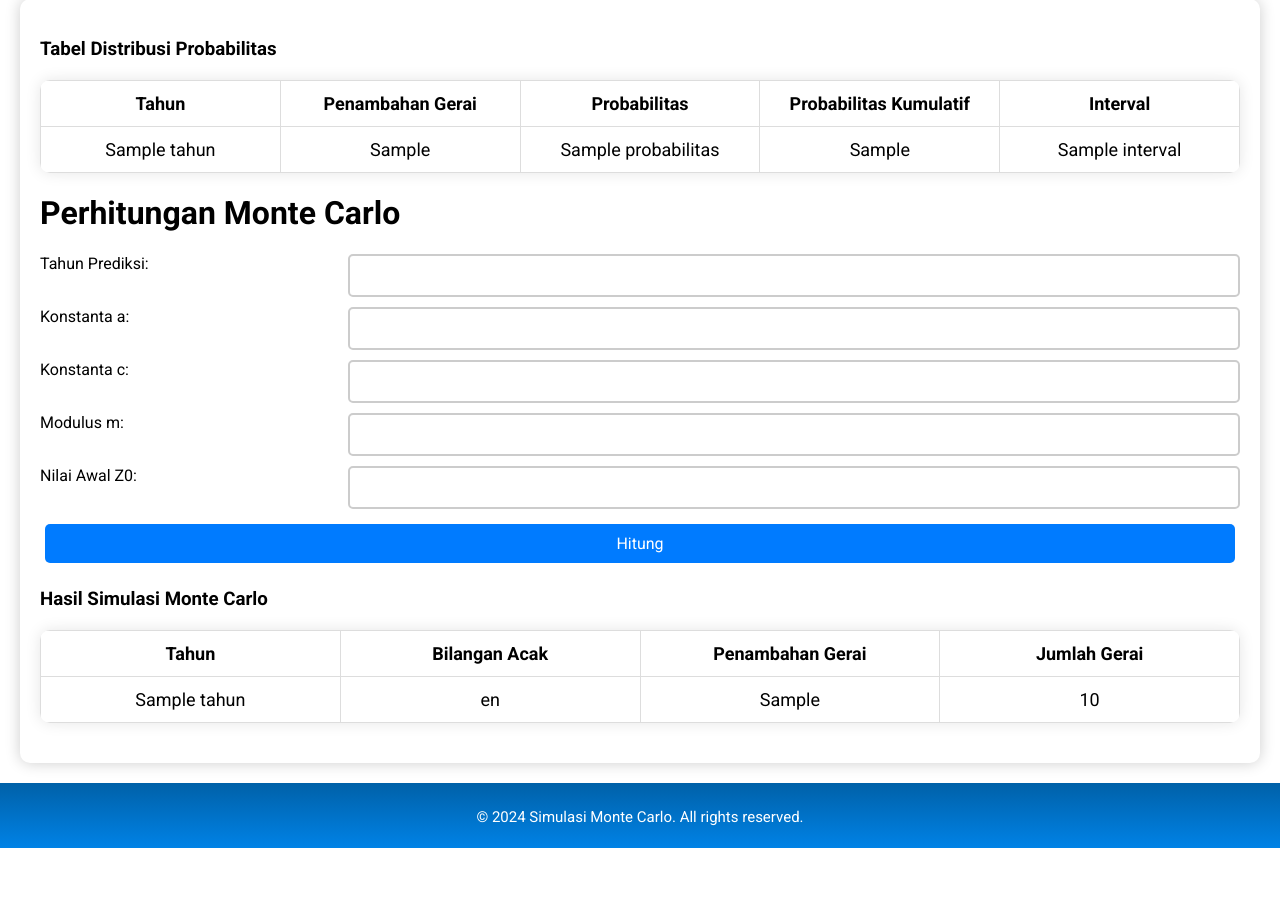
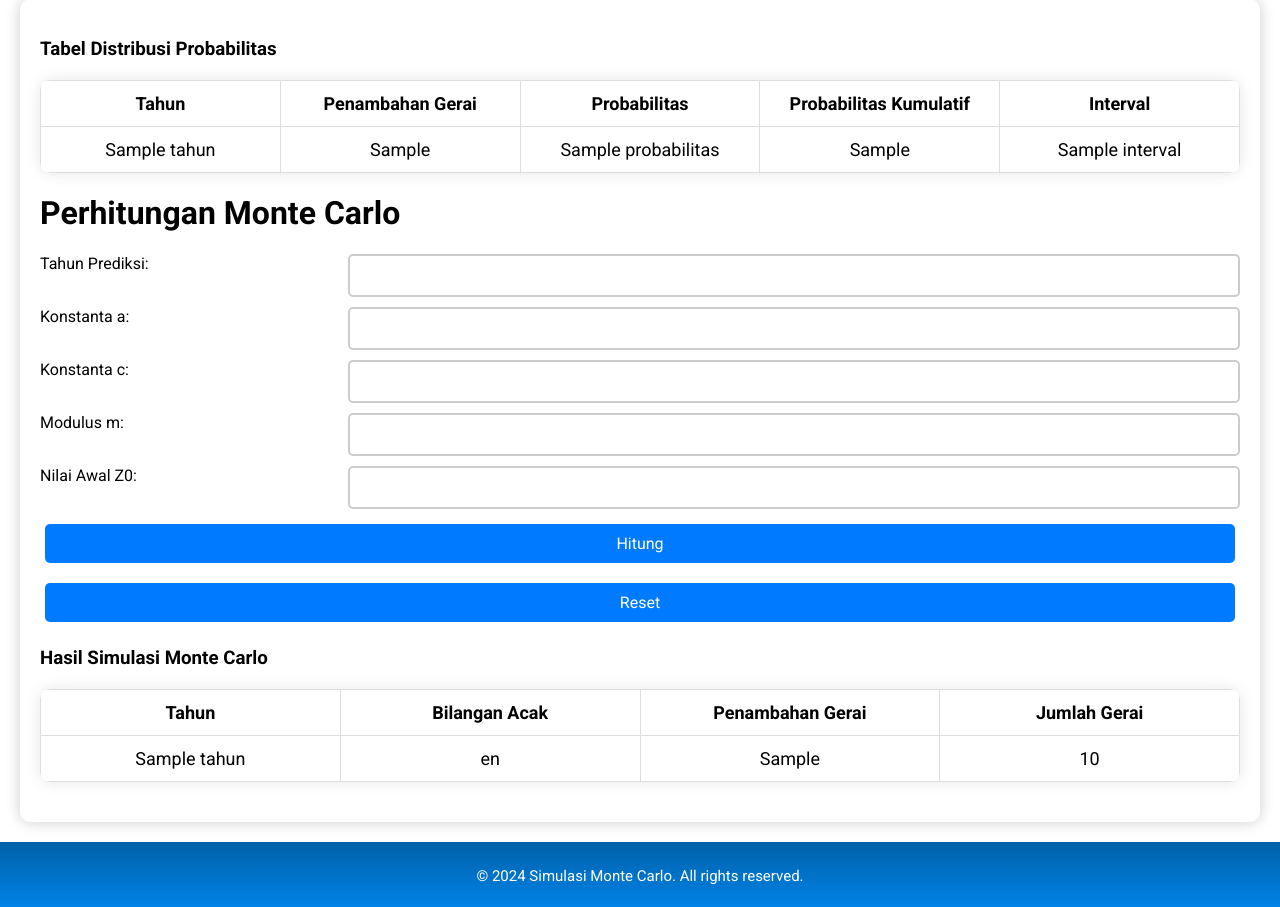
Before and after one commit to Difarnox/Web-App, a Flask app: template templates/perhitungan_monte_carlo.html in a window 1280 px wide. Shown: the part 96-1003 px from the top of the page. Before the commit the page ends 944 px from the top, so only its background shows below. Run offline with Flask 3, Linux system fonts and the light colour scheme; the template is opened without the code that fills it: most values are stand-ins (such as "Sample title", 1, 10 or a date in 2020); some libraries are stand-ins or nearby versions.

Commit message:
Update perhitungan_monte_carlo.html

```diff
--- a/templates/perhitungan_monte_carlo.html
+++ b/templates/perhitungan_monte_carlo.html
@@ -78,11 +78,12 @@
                 <input type="number" id="zo" name="zo" min="1" inputmode="numeric" pattern="[0-9]*" required>
 
                 <button type="submit" class="btn btn-primary">Hitung</button>
+                <button type="button" id="reset-button" class="btn btn-secondary">Reset</button>
             </form>
 
             <h3>Hasil Simulasi Monte Carlo</h3>
             {% if hasil_simulasi %}
-            <table class="table table-bordered mt-3">
+            <table id="simulation-table" class="table table-bordered mt-3">
                 <thead>
                     <tr>
                         <th>Tahun</th>
```
